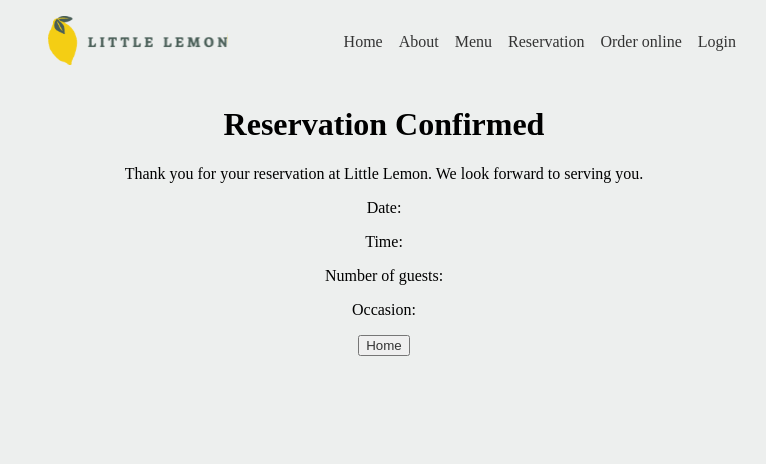
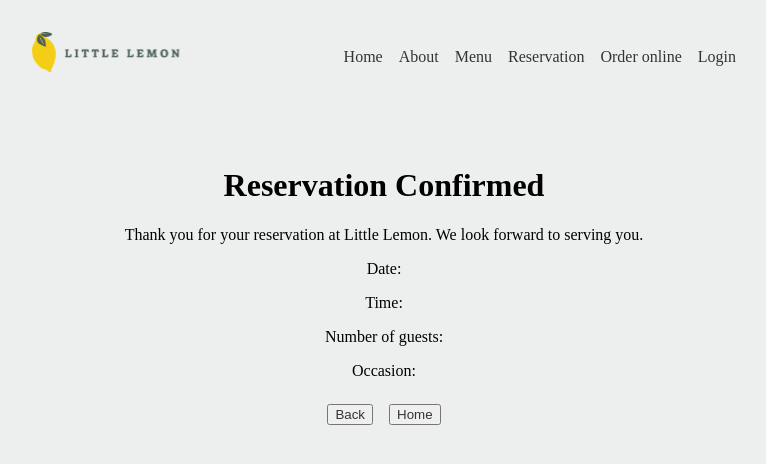
Before and after one commit to Eliixiu/little-lemon, a React (Create React App) app: page /confirmation in a window 1280 px wide. Shown: the top 464 px of the page, without its empty margins (256-1022 px from the left). Built offline with nearby package versions, Linux system fonts and the light colour scheme; a web font is replaced by a local one.

Commit message:
Style bugfixes

```diff
--- a/src/App.css
+++ b/src/App.css
@@ -4,3 +4,7 @@ body {
   font-size: 1em;
   background-color: #edefee;
 }
+
+.section-wrapper {
+  padding: 2rem 18rem;
+}
--- a/src/BookingPage.css
+++ b/src/BookingPage.css
@@ -4,8 +4,9 @@ body {
   background-color: #edefee;
 }
 
-img {
-  width: 15%;
+.bookingpage-imgs > img {
+  width: 20%;
+  height: auto;
   margin: 1rem;
 }
 
--- a/src/BookingPage.js
+++ b/src/BookingPage.js
@@ -48,7 +48,8 @@ export default function BookingPage() {
           onChange={(e) => setDate(e.target.value)}
         />
         <label htmlFor="res-time">Choose time</label>
-        <select id="res-time " onChange={(e) => setTime(e.target.value)}>
+        <select id="res-time" onChange={(e) => setTime(e.target.value)}>
+          <option></option>
           <option>17:00</option>
           <option>18:00</option>
           <option>19:00</option>
@@ -67,6 +68,7 @@ export default function BookingPage() {
         />
         <label htmlFor="occasion">Occasion</label>
         <select id="occasion" onChange={(e) => setOccasion(e.target.value)}>
+          <option></option>
           <option>Birthday</option>
           <option>Anniversary</option>
         </select>
--- a/src/ConfirmationPage.css
+++ b/src/ConfirmationPage.css
@@ -4,6 +4,10 @@ body {
   background-color: #edefee;
 }
 
-.confimation-form {
+.center {
   text-align: center;
 }
+
+button {
+  margin: 0.5rem;
+}
--- a/src/ConfirmationPage.js
+++ b/src/ConfirmationPage.js
@@ -9,7 +9,7 @@ export default function ConfirmationPage() {
   return (
     <div>
       <Nav />
-      <div className="confimation-form">
+      <div className="section-wrapper center">
         <h1>Reservation Confirmed</h1>
         <p>
           Thank you for your reservation at Little Lemon. We look forward to
@@ -20,6 +20,9 @@ export default function ConfirmationPage() {
         <p>Number of guests: {params.get("numberOfGuests")}</p>
         <p>Occasion: {params.get("occasion")}</p>
         <button>
+          <Link to="/booking">Back</Link>
+        </button>
+        <button>
           <Link to="/">Home</Link>
         </button>
       </div>
--- a/src/HomePage.js
+++ b/src/HomePage.js
@@ -21,7 +21,9 @@ export function Nav() {
       <nav className="nav">
         <ul>
           <li>
-            <a href="#home">Home</a>
+            <Link to="/">
+              <a href="#home">Home</a>
+            </Link>
           </li>
           <li>
             <a href="#about">About</a>
@@ -83,7 +85,7 @@ function Header() {
 function MenuItem(props) {
   return (
     <div className="menu-item">
-      <img src={props.img} alt={props.alt} />
+      <img src={props.img} />
       <h3>{props.title}</h3>
       <p className="muted">{props.description}</p>
       <p className="price">${props.price}</p>
@@ -91,10 +93,24 @@ function MenuItem(props) {
   );
 }
 
+function RatingStar(props) {
+  return (
+    <div>
+      {Array(props.numberOfStars)
+        .fill(null)
+        .map((_, i) => (
+          <div key={`Star-${i}`} class="clip-star" />
+        ))}
+    </div>
+  );
+}
+
 function TestimonialsItem(props) {
   return (
     <div className="testimonials-item">
-      <p>{props.rating}</p>
+      <p>
+        <RatingStar numberOfStars={props.numberOfStars} />
+      </p>
       <p>{props.name}</p>
       <img src={props.img} alt={props.alt} />
       <p>{props.text}</p>
@@ -113,7 +129,6 @@ function Main() {
         <div className="section-wrapper menu-items">
           <MenuItem
             img={greekSaladImg}
-            alt=""
             title="Greek Salad"
             description="Lorem ipsum dolor sit amet, consectetur adipisicing elit. Atque,
                 excepturi cupiditate? A itaque incidunt, quaerat omnis, nihil
@@ -123,7 +138,6 @@ function Main() {
           />
           <MenuItem
             img={bruchettaImg}
-            alt=""
             title="Bruchetta"
             description="Lorem ipsum dolor sit amet, consectetur adipisicing elit. Atque,
                 excepturi cupiditate? A itaque incidunt, quaerat omnis, nihil
@@ -133,7 +147,6 @@ function Main() {
           />
           <MenuItem
             img={lemonDessertImg}
-            alt=""
             title="Lemon Dessert"
             description="Lorem ipsum dolor sit amet, consectetur adipisicing elit. Atque,
                 excepturi cupiditate? A itaque incidunt, quaerat omnis, nihil
@@ -147,28 +160,29 @@ function Main() {
         <h2>Testimonials</h2>
         <div className="section-wrapper testimonials-section">
           <TestimonialsItem
-            rating="Rating"
             name="Name"
             img={customer1Img}
             text="Reviewtext"
+            numberOfStars={3}
           />
           <TestimonialsItem
-            rating="Rating"
             name="Name"
             img={customer2Img}
             text="Reviewtext"
+            numberOfStars={4}
           />
           <TestimonialsItem
-            rating="Rating"
             name="Name"
             img={customer3Img}
             text="Reviewtext"
+            numberOfStars={3}
           />
           <TestimonialsItem
             rating="Rating"
             name="Name"
             img={customer4Img}
             text="Reviewtext"
+            numberOfStars={5}
           />
         </div>
       </section>
--- a/src/HomePage.scss
+++ b/src/HomePage.scss
@@ -8,16 +8,26 @@ a {
   color: #333333;
 }
 
-// common class
-
-.section-wrapper {
-  padding: 2rem 18rem;
+.clip-star {
+  background: #ee9972;
+  clip-path: polygon(
+    50% 0%,
+    61% 35%,
+    98% 35%,
+    68% 57%,
+    79% 91%,
+    50% 70%,
+    21% 91%,
+    32% 57%,
+    2% 35%,
+    39% 35%
+  );
+  display: inline-block;
+  height: 20px;
+  width: 20px;
 }
 
-img {
-  width: 100%;
-  height: auto;
-}
+// common class
 
 .muted {
   color: #6e6f6e;
@@ -31,6 +41,10 @@ img {
   background-color: #f4ce14;
   border-radius: 10px;
   padding: 10px;
+}
+
+.btn:hover {
+  cursor: pointer;
 }
 
 /* component specific styles */
@@ -69,22 +83,26 @@ img {
   }
 
   img {
-    border-radius: 10px;
     width: 50%;
+    object-fit: contain;
   }
 }
 
 .menu-content {
   .menu-head {
     display: flex;
+    align-items: center;
     justify-content: space-between;
-    padding: 1rem 18rem;
+    padding: 0.5rem 18rem;
   }
 
   .menu-items {
     display: flex;
     gap: 15px;
-    padding: 0 18rem;
+  }
+
+  .menu-item > img {
+    width: 100%;
   }
 
   .menu-item {
@@ -93,10 +111,6 @@ img {
 
   .menu-item > p {
     padding: 0 3rem 0 0;
-  }
-
-  img {
-    width: 90%;
   }
 }
 
@@ -120,7 +134,7 @@ img {
   }
 
   img {
-    width: 100%;
+    width: 80%;
   }
 }
 
```
